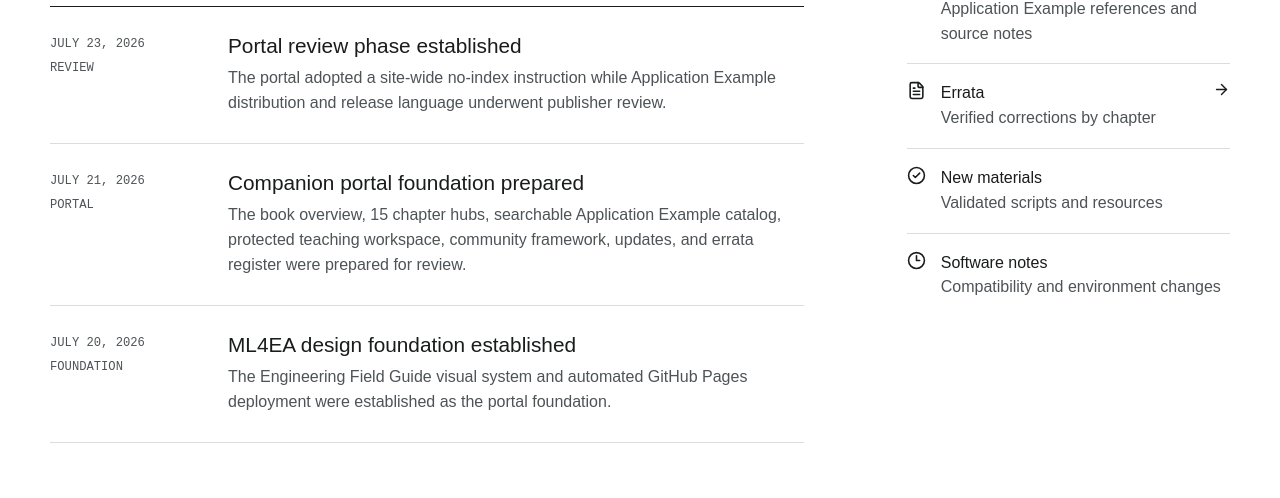
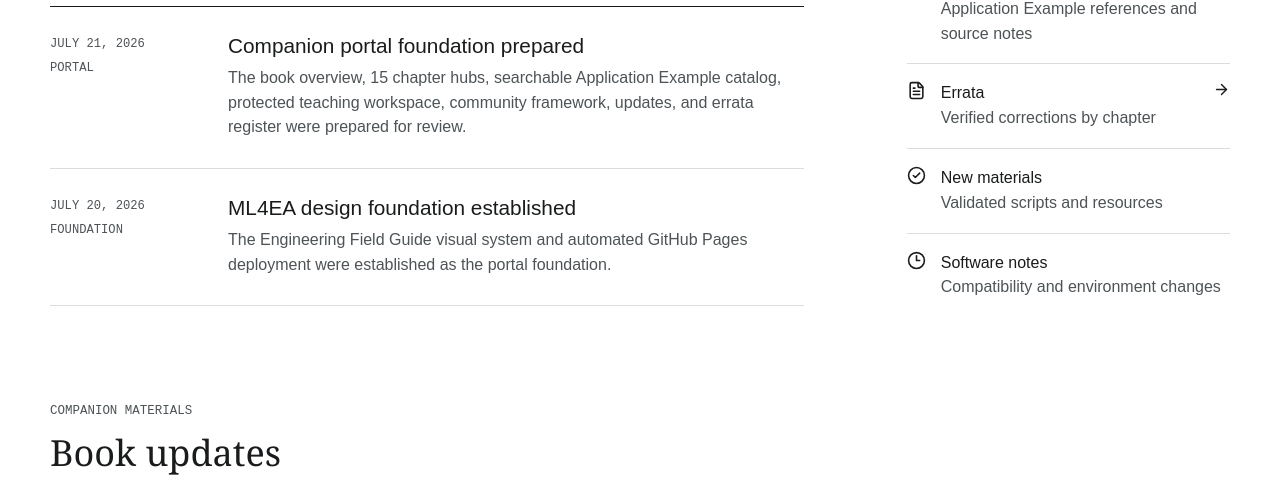
Before and after one commit to ml4ea/ml4ea.github.io, an Astro site: page /updates in a window 1280 px wide. Shown: the part 602-1100 px from the top of the page. Built offline with nearby package versions, Linux system fonts and the light colour scheme; Astro itself is replaced by a stand-in of ours; no server answers.

Commit message:
Remove portal review phase update

```diff
--- a/src/pages/updates/index.astro
+++ b/src/pages/updates/index.astro
@@ -19,10 +19,6 @@ import BaseLayout from '../../layouts/BaseLayout.astro';
         <section class="updates-section" aria-labelledby="portal-updates-heading">
           <SectionHeading eyebrow="Latest" title="Portal updates" compact id="portal-updates-heading" />
           <ol class="update-feed">
-            <li id="portal-review">
-              <div class="update-date"><time datetime="2026-07-23">July 23, 2026</time><span>Review</span></div>
-              <div><h2>Portal review phase established</h2><p>The portal adopted a site-wide no-index instruction while Application Example distribution and release language underwent publisher review.</p></div>
-            </li>
             <li id="portal-prepared">
               <div class="update-date"><time datetime="2026-07-21">July 21, 2026</time><span>Portal</span></div>
               <div><h2>Companion portal foundation prepared</h2><p>The book overview, 15 chapter hubs, searchable Application Example catalog, protected teaching workspace, community framework, updates, and errata register were prepared for review.</p></div>
```
